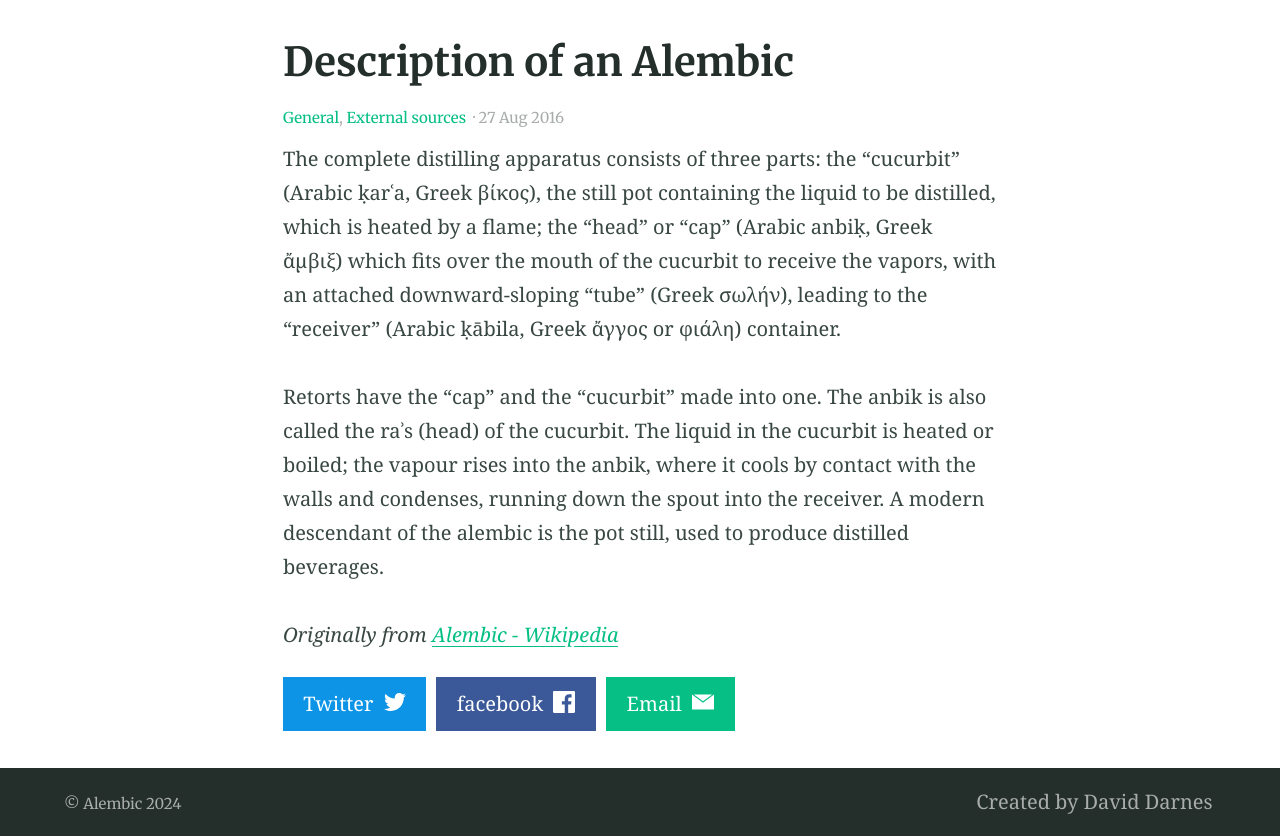
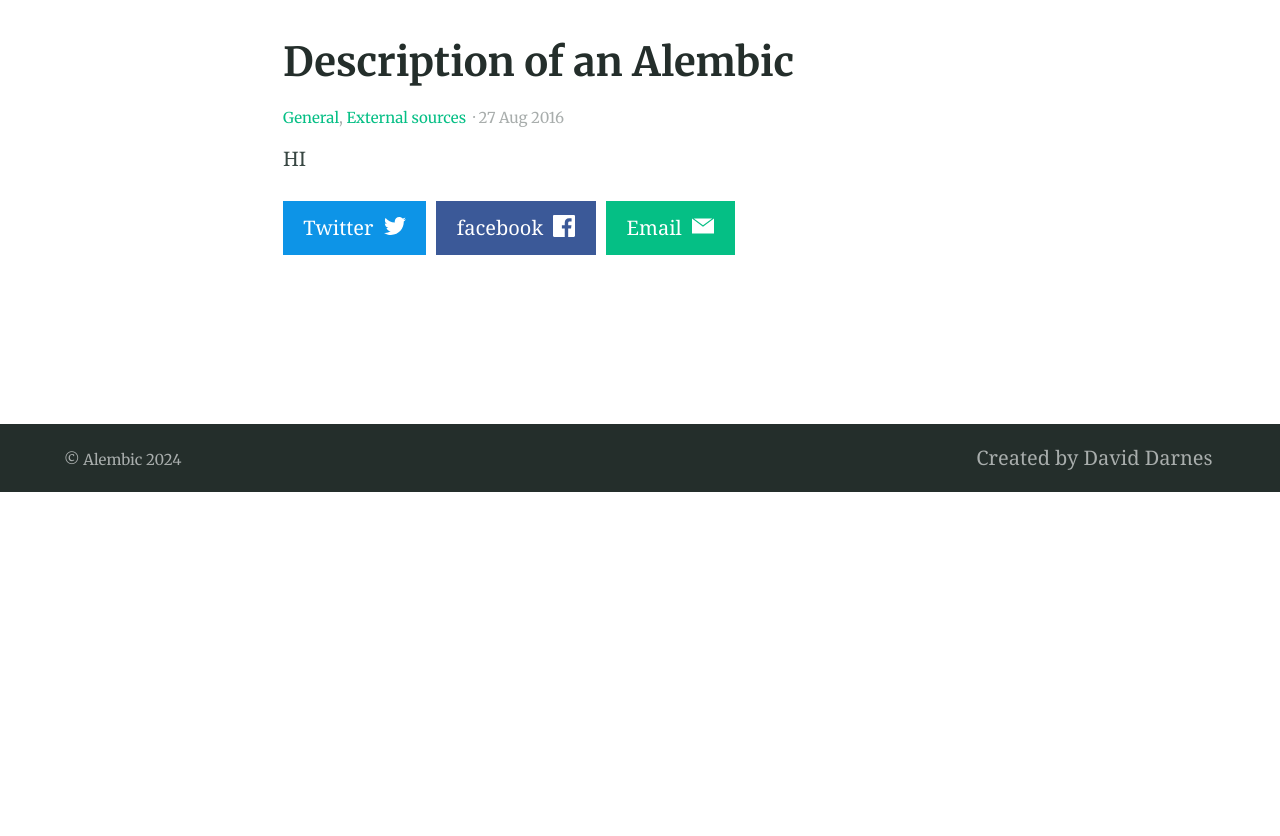
Before and after one commit to rodinkim/github.io, a Jekyll site: the page built from _posts/2016-08-27-example-post-one.md, in a window 1280 px wide. Shown: the part 408-1244 px from the top of the page. Built offline with Jekyll 4.4.1, drawn with Linux system fonts in a browser that asks for light colours; after the commit the page ends 900 px from its top, so only the background shows below that.

Commit message:
Update 2016-08-27-example-post-one.md

```diff
--- a/_posts/2016-08-27-example-post-one.md
+++ b/_posts/2016-08-27-example-post-one.md
@@ -1,15 +1,8 @@
 ---
 title: Description of an Alembic
 categories:
-- General
-- External sources
-feature_image: "https://picsum.photos/2560/600?image=872"
+  - General
+  - External sources
+feature_image: 'https://picsum.photos/2560/600?image=872'
 ---
-
-The complete distilling apparatus consists of three parts: the "cucurbit" (Arabic ḳarʿa, Greek βίκος), the still pot containing the liquid to be distilled, which is heated by a flame; the "head" or "cap" (Arabic anbiḳ, Greek ἄμβιξ) which fits over the mouth of the cucurbit to receive the vapors, with an attached downward-sloping "tube" (Greek σωλήν), leading to the "receiver" (Arabic ḳābila, Greek ἄγγος or φιάλη) container.
-
-<!-- more -->
-
-Retorts have the "cap" and the "cucurbit" made into one. The anbik is also called the raʾs (head) of the cucurbit. The liquid in the cucurbit is heated or boiled; the vapour rises into the anbik, where it cools by contact with the walls and condenses, running down the spout into the receiver. A modern descendant of the alembic is the pot still, used to produce distilled beverages.
-
-_Originally from [Alembic - Wikipedia](https://en.wikipedia.org/wiki/Alembic)_
+HI
```
